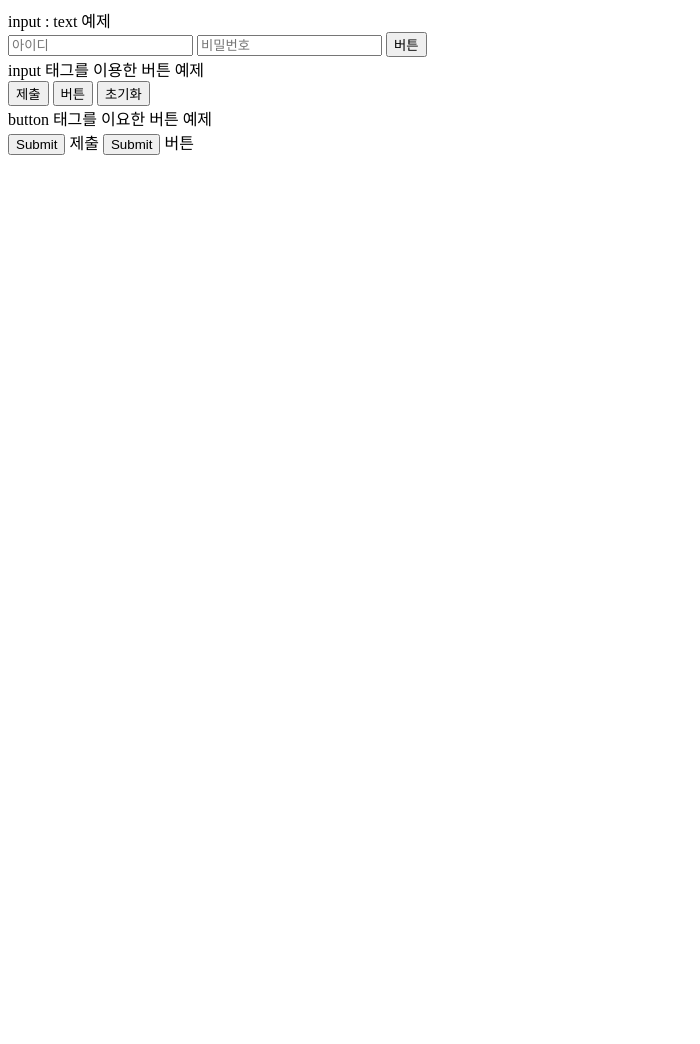
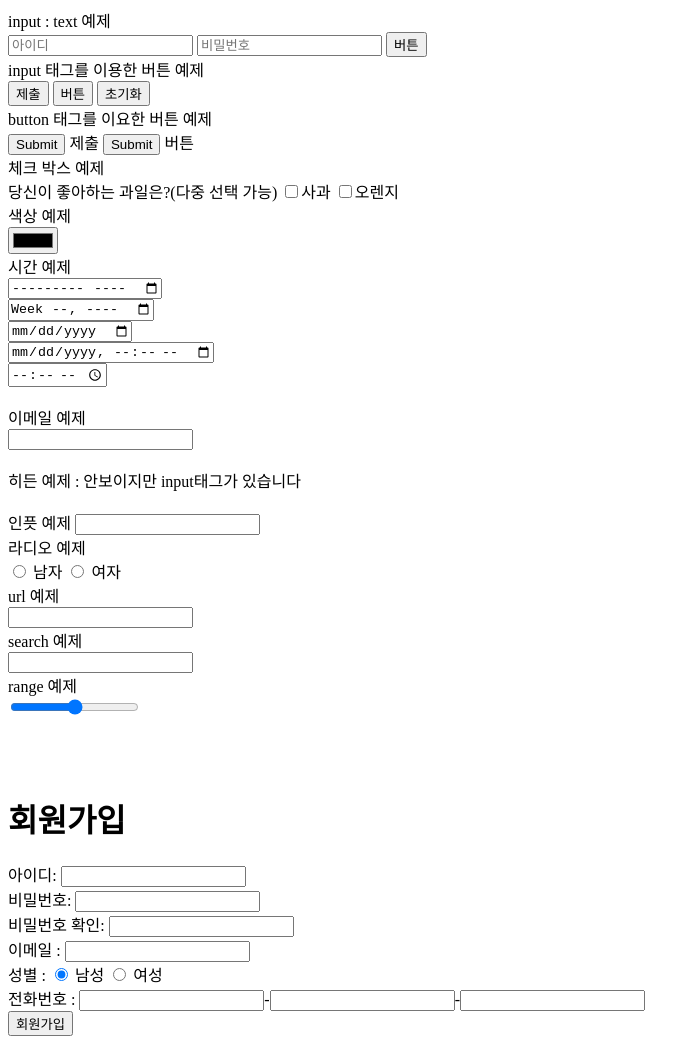
Before and after one commit to jannabiii/Portfolio, a plain HTML site: page Study/Day 1/input.html in a window 1280 px wide. Shown: the whole page, without its empty margins (0-700 px from the left). Before the commit the page ends 800 px from the top, so only its background shows below. Drawn offline with Linux system fonts and the light colour scheme.

Commit message:
input태그 정리

```diff
--- a/Study/Day 1/input.html
+++ b/Study/Day 1/input.html
@@ -13,7 +13,7 @@
         <!-- "로 시작하면"로 끝내고 '로 시작하면'끝내야지
         "로 시작했는데 '로 끝내면 원하는 결과를 얻을수 없다 -->
         input : text 예제 <br>
-        <input type="text" placeholder="아이디">
+        <input type="text" placeholder="아이디" name="id" required>
         <!--
             value 속성 : 실제 값을 미리 입력하는 속성
         -->
@@ -35,7 +35,7 @@
         <input type="submit"> 제출</botton>
         <input type="submit"> 버튼</botton>
             <!-- submit,botton,reset은 버튼을 만드는 속성이며
-            button 태그로 ㄷ체가 가능하다
+            button 태그로 대체가 가능하다
             단, input태그의 버튼들은 단일 태그들이지만 button태그는 쌍태그이다.
             submit은 서버로 데이터를 전송하기 위한 버튼
             button은 단순화 버튼
@@ -43,6 +43,58 @@
             button태그에 type을 지정하지 않은경우
             해당 버튼이 폼태그 안에 없다면 type의 submit으로 자동설정
             해당 버튼이 폼태그 밖에 있다면 type이 button으로 자동설정-->
+        <br>체크 박스 예제<br>
+        당신이 좋아하는 과일은?(다중 선택 가능)
+        <input type="checkbox" name="fruit" value="apple">사과
+        <input type="checkbox" name="fruit" value="orange">오렌지
+    <br>색상 예제<br>
+    <input type="color" name="color" id="">
+
+    <br>시간 예제<br>
+    <input type="month"><br>
+    <input type="week"><br>
+    <input type="date"><br>
+    <input type="datetime-local"><br>
+    <input type="time"><br>
+    <br>이메일 예제<br>
+        <input type="email" name="email"><br>
+    <br>히든 예제 : 안보이지만 input태그가 있습니다<br>
+    <input type="hidden" name="">
+    <impur type="" alt=""그림없음>
+    <br> 인픗 예제
+    <input type="password">
+    <br>라디오 예제<br>
+        <input type="radio" name="gender" value="m"checked id="male">
+        <label for="">남자</label>
+        <input type="radio" name="gender" value="f"id="female">
+        <label for="">여자</label>
+    <br>url 예제 <br>
+        <input type="url">
+    <!--
+        유효성 검사는 검사하려는 문자열이 원하는 패턴인지
+        아닌지 확인한는 과정
+        기본 유효성 검사는 input태그의 url속성이나 email속성이 있다.
+        기타 방법으로는 Jquery를 이용한 방법과 자바스크립트를 이용한 방법이 있다.
+    -->
+    <br> search 예제  <br>
+        <input type="search">
+    <br> range 예제 <br>
+        <input type="range">
+    <br>
+    <br>
+    <br>
+    <br>
+    <h1>회원가입</h1>
+    아이디: <input type="email"><br>
+    비밀번호: <input type="password"><br>
+    비밀번호 확인: <input type="email"><br>
+    이메일 : <input type="email"><br>
+    성별 : <input type="radio" name="gender" value="m"checked id="male">
+    <label for="">남성</label>
+    <input type="radio" name="gender" value="f"id="female">
+    <label for="">여성</label><br>
+    전화번호 : <input type="number">-<input type="number">-<input type="number"><br>
+    <input type="submit" value="회원가입">
 </form>
 
 
```
Lines whose indentation alone changed are shown as unchanged.
